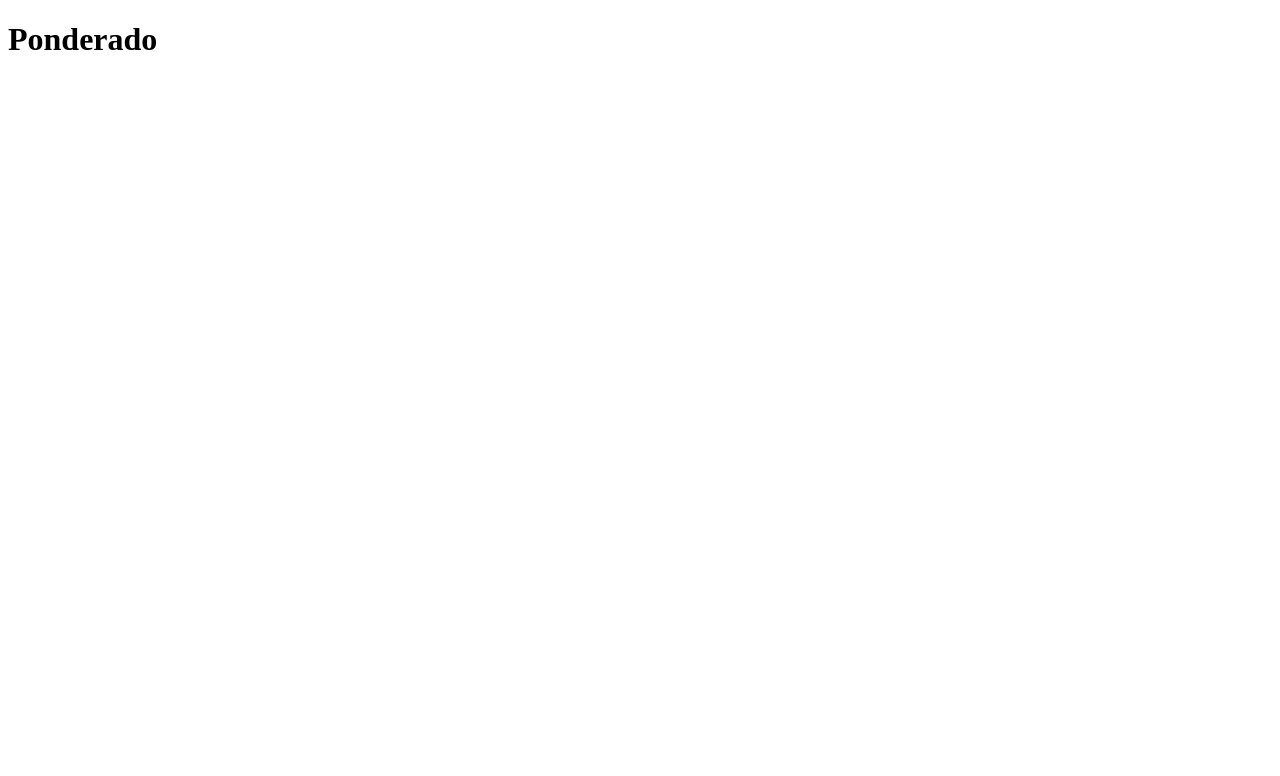
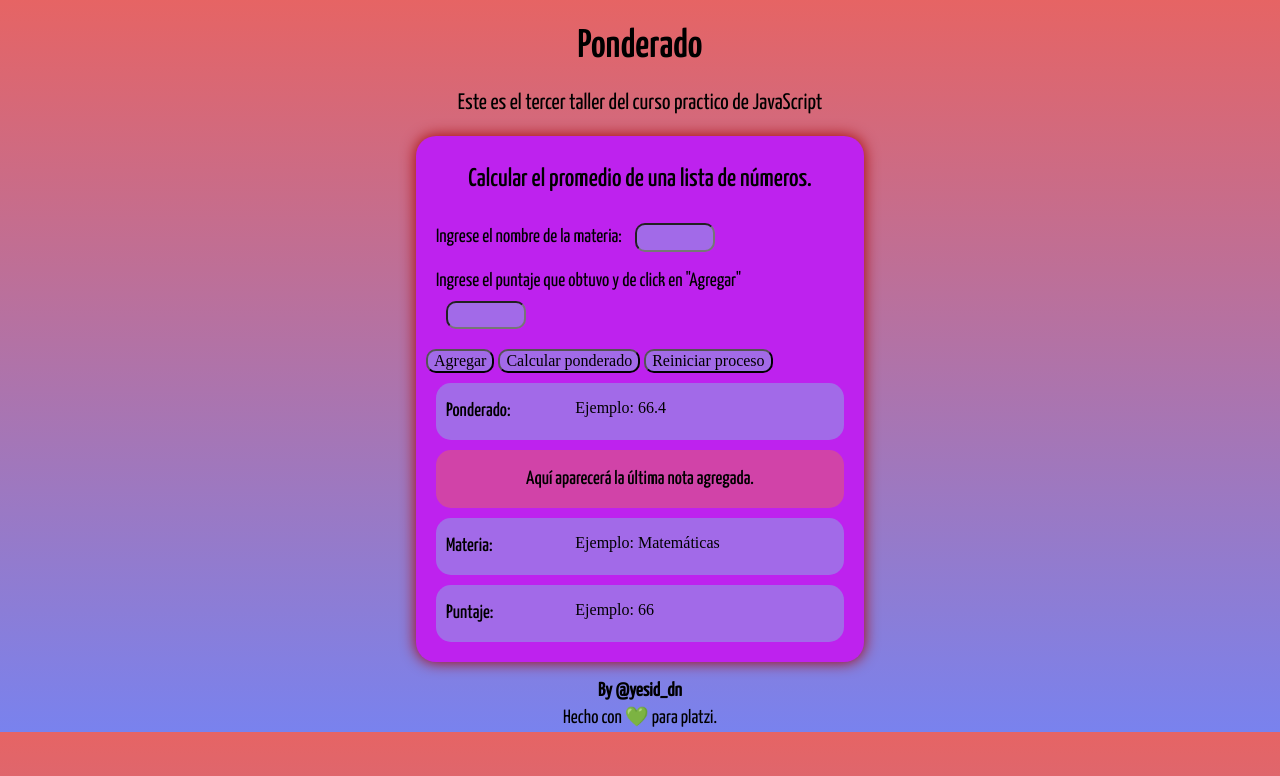
Before and after one commit to YesidPhe/practica-javascript, a plain HTML site: page practica3/ponderado.html in a window 1280 px wide. Drawn offline with Linux system fonts and the light colour scheme.

Commit message:
Páginas de promedio y ponderado terminadas.

```diff
--- a/practica3/css/styles.css
+++ b/practica3/css/styles.css
@@ -52,19 +52,107 @@
 }
 
 /* Body */
+body {
+  background: linear-gradient(#e66464, #7982ee);
+  color: #000000;
+  height: auto;
+}
+
+.form {
+  width: 90%;
+  margin: 20px auto;
+  padding: 10px;
+  background: #be22ee;
+  border-radius: 20px;
+  box-shadow: #a50000 0px 0px 15px;
+}
+
+#form__h2 {
+  font: 1.6em TitleBody;
+  text-align: center;
+}
+
+.form__group {
+  font: 1.2em TextBody;
+  margin: 10px;
+}
+
+.form__group__input-number {
+  width: 80px;
+  margin: 10px;
+  background: rgba(145, 152, 229, 0.616);
+  outline: none;
+  border-radius: 10px;
+}
+
+.btn {
+  background: rgba(145, 152, 229, 0.616);
+  outline: none;
+  border-radius: 10px;
+}
+
+.result-info {
+  border-radius: 15px;
+  background: rgba(230, 100, 100, 0.5);
+  margin: 10px;
+  padding: 0px 10px;
+  display: grid;
+  grid-template-columns: 1fr;
+  text-align: center;
+}
+
+.result {
+  border-radius: 15px;
+  background: rgba(145, 152, 229, 0.616);
+  margin: 10px;
+  padding: 0px 10px;
+  display: grid;
+  grid-template-columns: 1fr 2fr;
+}
+
+.result__text {
+  font: 1.2em Important;
+}
+
+.result__number {
+  font: 1.3em Important;
+  font-weight: bold;
+  color: #7b00ce;
+  text-align: right;
+}
+
+/* ============================================Media Queries================================================ */
+.footer__text {
+  font: 1.2em FooterText;
+  text-align: center;
+  margin: 4px;
+}
+
+.bold {
+  font-weight: bold;
+}
 
 /* ============================================Media Queries================================================ */
 
 
 /* ============================================Media Queries================================================ */
 @media screen and (min-width: 500px) and (max-width:800px) {
-
+  .form {
+    width: 60%;
+    margin: 20px auto;
+  }
 }
 
 @media screen and (min-width: 800px) and (max-width:1000px) {
-
+  .form {
+    width: 50%;
+    margin: 20px auto;
+  }
 }
 
 @media screen and (min-width: 1000px) {
-
+  .form {
+    width: 35%;
+    margin: 20px auto;
+  }
 }
--- a/practica3/ponderado.html
+++ b/practica3/ponderado.html
@@ -5,11 +5,67 @@
   <meta charset="UTF-8">
   <meta http-equiv="X-UA-Compatible" content="IE=edge">
   <meta name="viewport" content="width=device-width, initial-scale=1.0">
+  <link rel="stylesheet" href="./css/normalize.css">
+  <link rel="stylesheet" href="./css/styles.css">
   <title>Ponderado</title>
 </head>
 
 <body>
-  <h1>Ponderado</h1>
+  <header class="header">
+    <h1 class="header__h1">Ponderado</h1>
+    <p class="header__text">Este es el tercer taller del curso practico de JavaScript</p>
+  </header>
+
+  <main class="body">
+    <section class="form">
+      <h2 id="form__h2">Calcular el promedio de una lista de números.</h2>
+      <form action="">
+        <div class="form__group">
+          <label for="number">Ingrese el nombre de la materia:</label>
+          <input type="text" class="form__group__input-number" id="materia">
+        </div>
+
+        <div class="form__group">
+          <label for="number">Ingrese el puntaje que obtuvo y de click en "Agregar"</label>
+          <input type="number" class="form__group__input-number" id="puntaje">
+        </div>
+
+        <button class="btn" type="button" onclick="agregarNotas();">
+          Agregar
+        </button>
+        <button class="btn" type="button" onclick="calcularPonderado();">
+          Calcular ponderado
+        </button>
+        <button class="btn" type="button" onclick="reiniciar();">
+          Reiniciar proceso
+        </button>
+      </form>
+
+      <div class="result">
+        <p class="result__text">Ponderado: </p>
+        <p class="result__notas" id="result-ponderado">Ejemplo: 66.4</p>
+      </div>
+
+      <div class="result-info">
+        <p class="result__text">Aquí aparecerá la última nota agregada.</p>
+      </div>
+
+      <div class="result">
+        <p class="result__text">Materia: </p>
+        <p class="result__notas" id="result-materia">Ejemplo: Matemáticas</p>
+      </div>
+
+      <div class="result">
+        <p class="result__text">Puntaje: </p>
+        <p class="result__notas" id="result-puntaje">Ejemplo: 66</p>
+      </div>
+    </section>
+  </main>
+
+  <footer>
+    <p class="footer__text bold">By @yesid_dn</p>
+    <p class="footer__text">Hecho con 💚 para platzi.</p>
+  </footer>
 
   <script src="./ponderado.js"></script>
 </body>
--- a/practica3/ponderado.js
+++ b/practica3/ponderado.js
@@ -1,28 +1,55 @@
-var notas = [
-  { materia: "Matemáticas", puntaje: 68 },
-  { materia: "Ciencias", puntaje: 67 },
-  { materia: "Lenguaje", puntaje: 66 },
-  { materia: "Sociales", puntaje: 66 },
-  { materia: "Inglés", puntaje: 65 },
-];
+var notas = [];
 var totalNotas = 0;
 
-function getNotas(materia, puntaje) {
-  this.materia = materia;
-  this.puntaje = puntaje;
+function getMateria() {
+  const input1 = document.getElementById("materia");
+  const input1Value = input1.value;
+
+  document.getElementById("materia").value = "";
+  return input1Value;
 }
 
-function setNotas(materia, puntaje) {
-  notas.push(new getNotas(materia, puntaje));
+function getPuntaje() {
+  const input2 = document.getElementById("puntaje");
+  const input2Value = Number(input2.value);
+
+  document.getElementById("puntaje").value = "";
+  return input2Value;
 }
 
-function calcularPonderado(notas) {
+function writeAll() {
+  const writeMateria = document.getElementById("result-materia");
+  writeMateria.innerHTML = notas[notas.length - 1].materia;
+
+  const writePuntaje = document.getElementById("result-puntaje");
+  writePuntaje.innerHTML = notas[notas.length - 1].puntaje;
+}
+
+function agregarNotas() {
+  const materia = getMateria();
+  const puntaje = getPuntaje();
+
+  notas.push({ materia: materia, puntaje: puntaje });
+
+  writeAll();
+}
+
+function reiniciar() {
+  notas = [];
+  totalNotas = 0;
+
+  document.getElementById("result-materia").innerHTML = "Ejemplo: Ciencias";
+  document.getElementById("result-puntaje").innerHTML = "Ejemplo: 67";
+}
+
+function calcularPonderado() {
   for (let i = 0; i < notas.length; i++) {
     totalNotas = notas[i].puntaje + totalNotas;
   }
 
   const ponderado = totalNotas / notas.length;
-  return ponderado;
+  const writePonderado = document.getElementById("result-ponderado");
+  writePonderado.innerHTML = ponderado;
 }
 
 //Otra forma de hacerlo:
```
Also changed, not shown: practica3/mediana.html (+6 -1 lines), practica3/moda.html (+6 -1 lines), practica3/premedio.html (deleted, +0 -19 lines), practica3/promedio.html (added, +56 -0 lines), practica3/promedio.js (+13 -3 lines).
